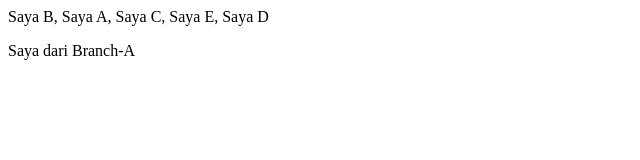
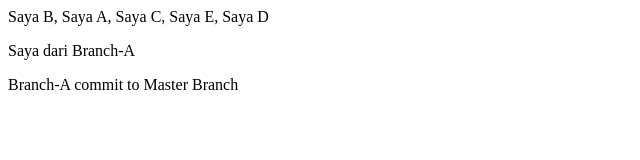
Before and after one commit to ugmbe10/project1, a plain HTML site: page index.html in a window 1280 px wide. Shown: the whole page, without its empty margins (0-640 px from the left). Drawn offline with Linux system fonts and the light colour scheme.

Commit message:
Branch-A commit to Master Branch

```diff
--- a/index.html
+++ b/index.html
@@ -1,2 +1,3 @@
 <p>Saya B, Saya A, Saya C, Saya E, Saya D</p>
 <p>Saya dari Branch-A</p>
+<p>Branch-A commit to Master Branch</p>
```
